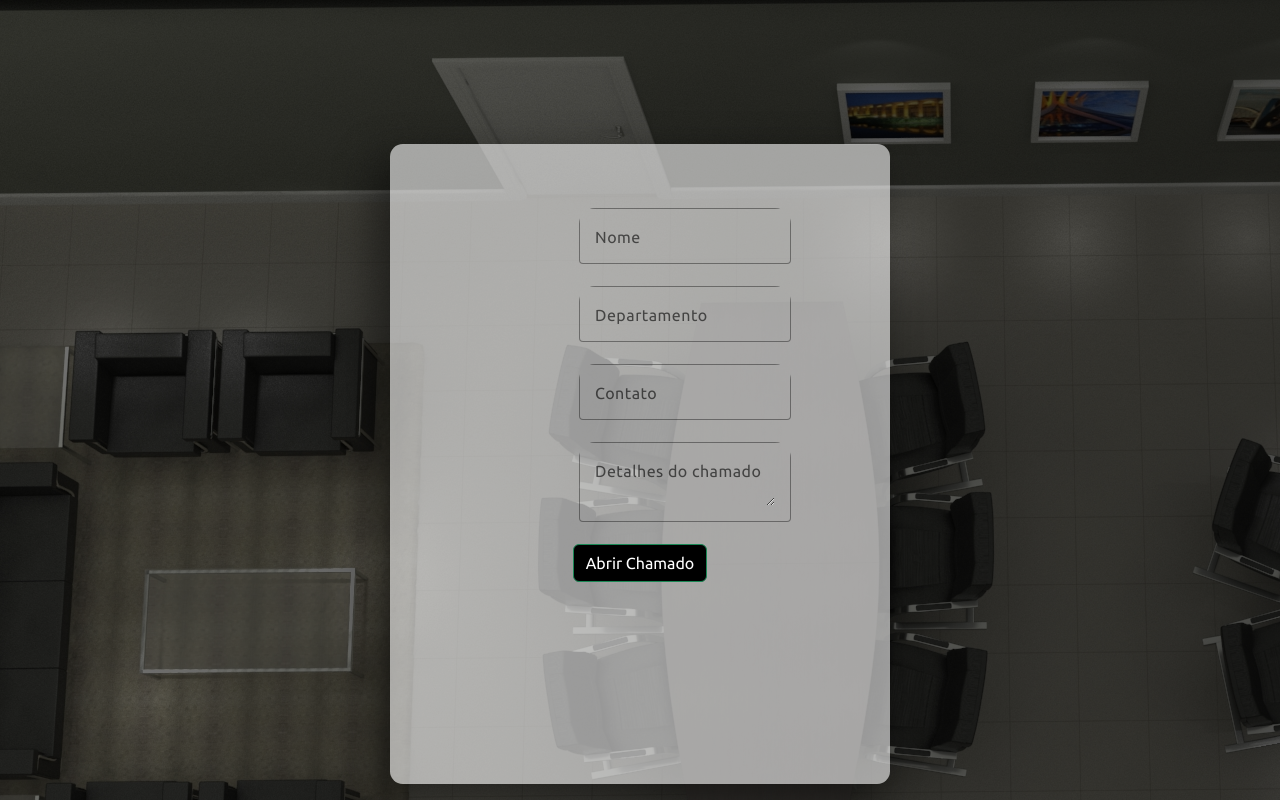
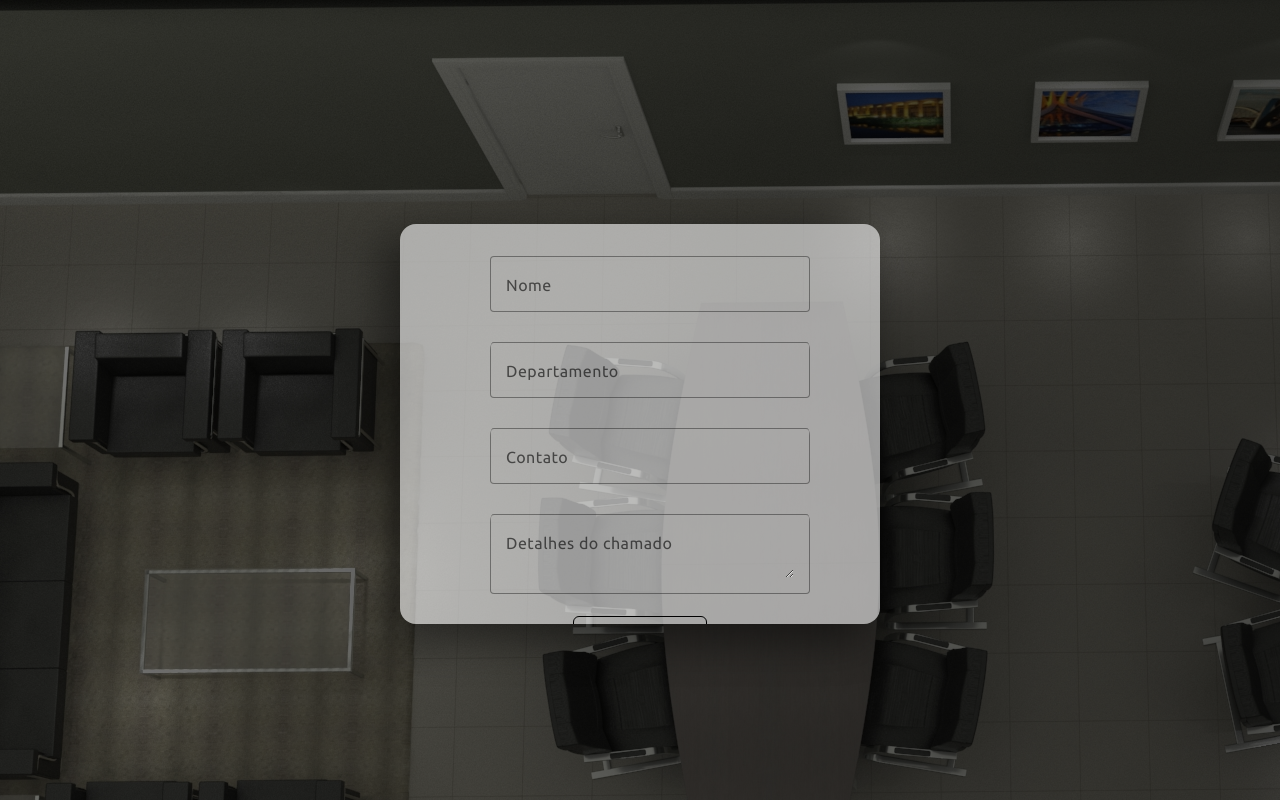
Before and after one commit to http-jvidal/Angular-helpdesk, an Angular app: page /painel in a window 1280 px wide. Built offline with nearby package versions, Linux system fonts and the light colour scheme.

Commit message:
adjust components fixing divs

```diff
--- a/src/app/components/pages/login/login.component.css
+++ b/src/app/components/pages/login/login.component.css
@@ -45,6 +45,10 @@ div{
     z-index: 98;
     background-color: #ffffff96;
     border-radius: 1rem;
+    box-shadow: -14px 15px 41px 2px rgba(0,0,0,0.45);
+    -webkit-box-shadow: -14px 15px 41px 2px rgba(0,0,0,0.45);
+    -moz-box-shadow: -14px 15px 41px 2px rgba(0,0,0,0.45);
+
 }
 
 form{
@@ -73,5 +77,6 @@ button{
   opacity: 1;
   padding: .5rem;
   border-radius: 1rem;
+  border: 1px solid black;
   color: black;
 }
--- a/src/app/components/pages/login/login.component.html
+++ b/src/app/components/pages/login/login.component.html
@@ -13,7 +13,7 @@
                 <input matInput type="password" name="password" [(ngModel)]="senha" style="color: black;" >
             </mat-form-field>
 
-            <button (click)="logar()">Fazer login</button>
+            <button (click)="logar()">Fazer Login</button>
         </form>
     </div>
 </body>
--- a/src/app/components/pages/painel/painel.component.css
+++ b/src/app/components/pages/painel/painel.component.css
@@ -1,28 +1,28 @@
 *{
     overflow: hidden;
 }
+
 
 .container__bg{
     background-image: linear-gradient(to right ,rgba(0, 0, 0, 0.555) , rgba(0, 0, 0, 0.705)), url("/assets/04.jpg");
     height: 100vh;
     width: 100vw;
-    z-index: 98;
 }
 
 .container-s {
-    display: flex;
-    flex-direction: column;
-    align-items: center;
-    margin: 9rem auto;
+    position: relative;
+    top: 14rem;
+    display: block;
+    margin: auto;
+    width: 30rem;
+    height: 50vh;
+    z-index: 98;
     background-color: #ffffff96;
-    padding-top: 4rem;
-    padding-bottom: 2rem;
-    border-radius: 0.8rem;
+    border-radius: 1rem;
     box-shadow: -14px 15px 41px 2px rgba(0,0,0,0.45);
     -webkit-box-shadow: -14px 15px 41px 2px rgba(0,0,0,0.45);
     -moz-box-shadow: -14px 15px 41px 2px rgba(0,0,0,0.45);
-    height: 40rem;
-    max-width: 500px;
+
 }
 
 
@@ -33,18 +33,28 @@ mat-form-field{
 }
 
 
+
 .mat-label{
     display: flex;
     flex-direction: column;
-    justify-content: space-around;
+    padding-top: .5rem ;
     margin-left: 5.6rem;
     border-radius: 1rem;
     padding-bottom:  0;
     color: white;
     max-width: 20rem;
-  }
+}
 
+form
 .custom-snackbar {
     background-color: black; /* Define a cor de fundo */
     color: white; /* Define a cor do texto */
 }
+
+button{
+    display: block;
+    margin: auto;
+    background-color: transparent;
+    color: black;
+    border: 1px solid black;
+}
--- a/src/app/components/pages/painel/painel.component.html
+++ b/src/app/components/pages/painel/painel.component.html
@@ -3,12 +3,12 @@
 
 <form #formDirective="ngForm" class="container-s" (ngSubmit)="createTicket()" >
 
-        <mat-form-field class="mat-label" color="warn" >
+        <mat-form-field class="mat-label" color="warn" style="padding-top: 2rem;" >
             <mat-label>Nome</mat-label>
             <input matInput [(ngModel)]="ticket.nome" name="nome"  [ngModelOptions]="{standalone: true}">
         </mat-form-field>
 
-        <mat-form-field  class="mat-label"color="warn">
+        <mat-form-field  class="mat-label"color="warn"  >
             <mat-label>Departamento</mat-label>
             <input matInput [(ngModel)]="ticket.departamento"  type="text"  [ngModelOptions]="{standalone: true}">
         </mat-form-field>
@@ -25,7 +25,7 @@
             <textarea matInput [(ngModel)]="ticket.detalhes" name="detalhes"  [ngModelOptions]="{standalone: true}"></textarea>
         </mat-form-field>
 
-        <button class="btn btn-success" style="background-color: black;" >Abrir Chamado</button>
+        <button class="btn btn-success" style="color: black;" >Abrir Chamado</button>
 </form>
 
 </div>
```
